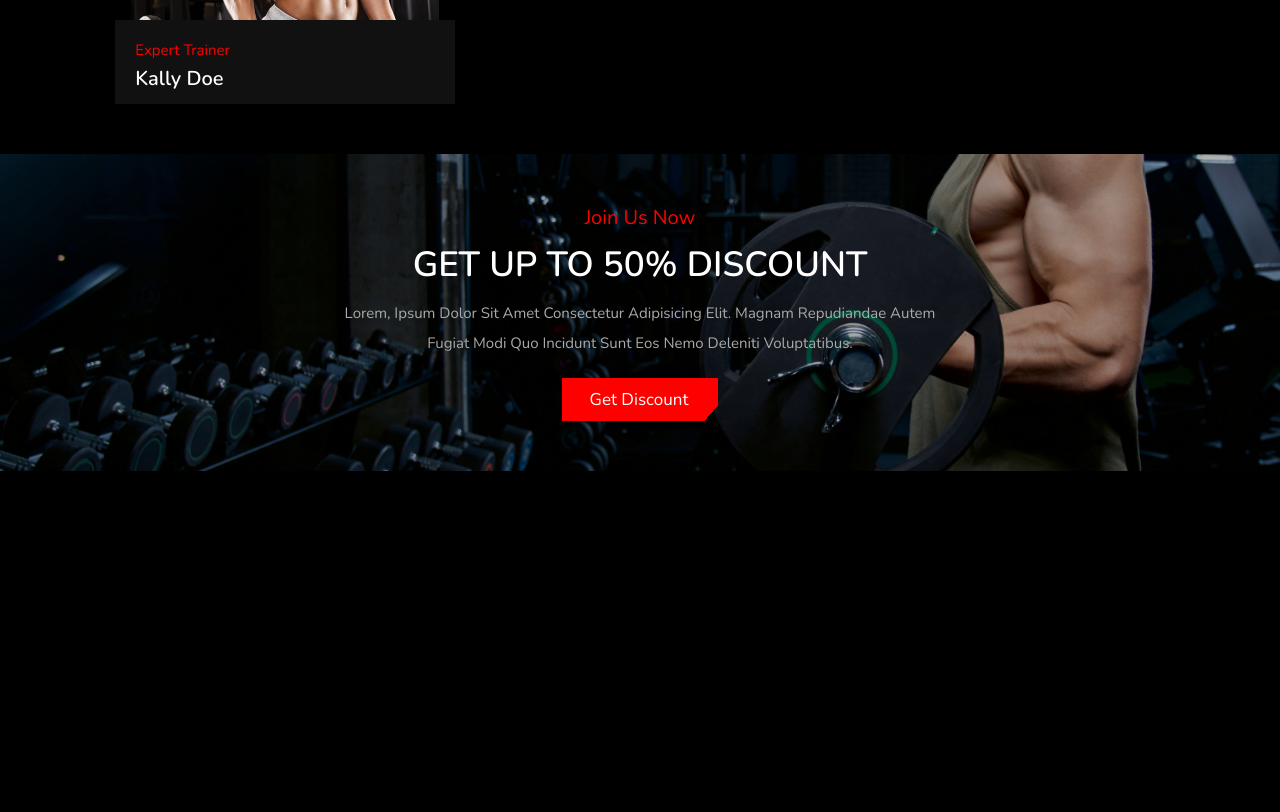
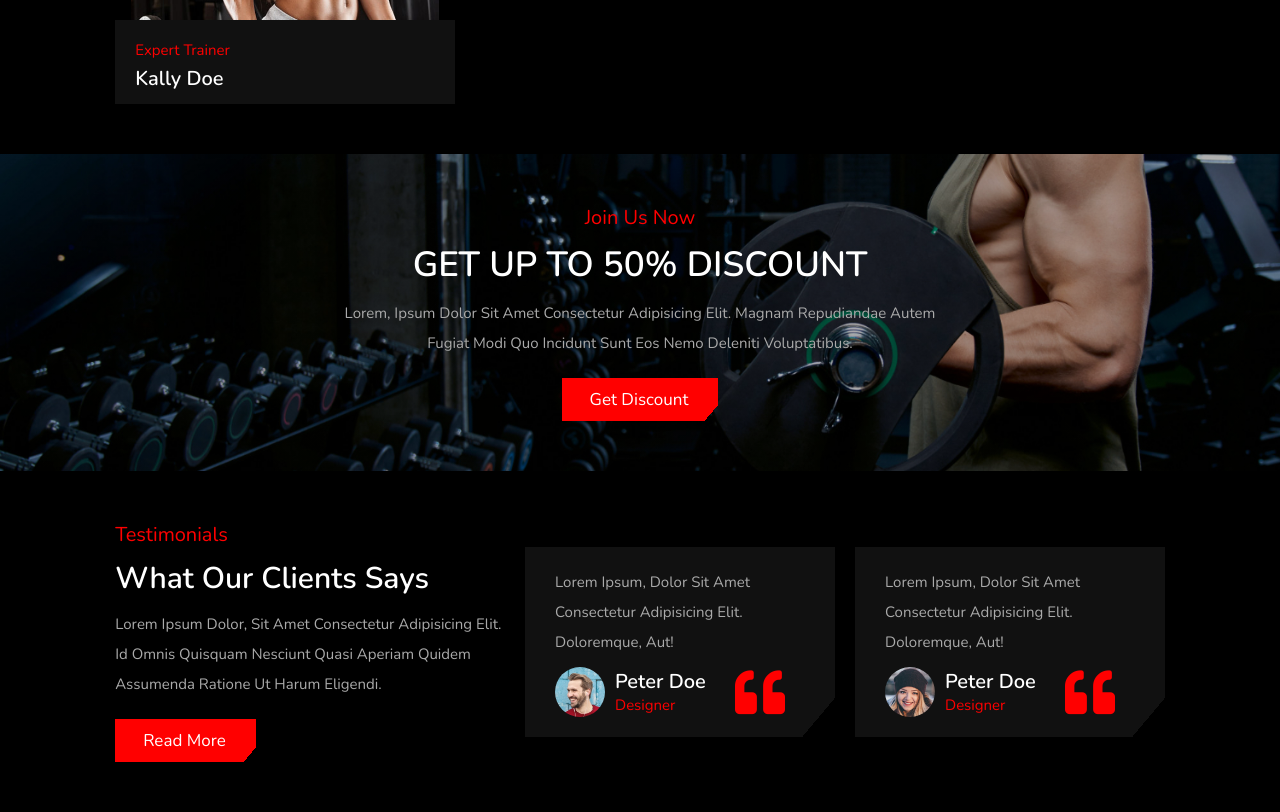
Before and after one commit to devhiderlan/fitness-website, a plain HTML site: page index.html in a window 1280 px wide. Shown: the part 3508-4320 px from the top of the page. Before the commit the page ends 3979 px from the top, so only its background shows below. Drawn offline with nearby package versions, Linux system fonts and the light colour scheme.

Commit message:
Created Review section: Structure and styling

```diff
--- a/Assets/css/style.scss
+++ b/Assets/css/style.scss
@@ -388,6 +388,8 @@ section {
    }
 }
 
+//Trainers section
+
 .trainers .box-container {
    @include grid(29rem);
 
@@ -445,6 +447,8 @@ section {
    }
 }
 
+//Banner section
+
 .banner {
    background: linear-gradient(rgba(0, 0, 0, 0.3), rgba(0, 0, 0, 0.3)),
       url(../images/banner-bg.jpg) no-repeat;
@@ -473,6 +477,89 @@ section {
       line-height: 2;
    }
 }
+
+//Review section
+
+.review {
+   display: flex;
+   align-items: center;
+   flex-wrap: wrap;
+   gap: 2rem;
+
+   .information {
+      flex: 1 1 35rem;
+
+      span {
+         font-size: 2rem;
+         color: $red;
+      }
+
+      h3 {
+         font-size: 3rem;
+         color: $white;
+         padding-top: 1rem;
+      }
+
+      p {
+         font-size: 1.5rem;
+         line-height: 2;
+         color: $light-white;
+         padding: 1rem 0;
+      }
+   }
+
+   .review-slider {
+      flex: 1 1 60rem;
+
+      .slide {
+         background: linear-gradient(130deg, $light-bg 93%, transparent 90%);
+         padding: 2rem 3rem;
+
+         p {
+            font-size:1.5rem;
+            line-height: 2;
+            color: $light-white;
+         }
+
+         .user {
+            display: flex;
+            align-items: center;
+            margin-top: 1rem;
+
+            img {
+               height: 5rem;
+               width: 5rem;
+               object-fit: cover;
+               border-radius: 50%;
+               margin-right: 1rem;
+            }
+
+            h3 {
+               font-size: 2rem;
+               color: $white;
+            }
+
+            span {
+               color: $red;
+               font-size: 1.5rem;
+            }
+
+            i {
+               font-size: 5rem;
+               margin: 0 2rem 0 auto;
+               color: $red;
+            }
+
+         }
+      }
+   }
+}
+
+//Blogs section
+
+
+
+
 
 
 
--- a/Assets/js/script.js
+++ b/Assets/js/script.js
@@ -1,23 +1,42 @@
-let menu = document.querySelector('#menu-btn');
-let navbar = document.querySelector('.header .navbar');
+let menu = document.querySelector('#menu-btn')
+let navbar = document.querySelector('.header .navbar')
 
 menu.onclick = () => {
-   menu.classList.toggle('fa-times');
-   navbar.classList.toggle('active');
-};
+   menu.classList.toggle('fa-times')
+   navbar.classList.toggle('active')
+}
 
 window.onscroll = () => {
-   menu.classList.remove('fa-times');
-   navbar.classList.remove('active');
-};
+   menu.classList.remove('fa-times')
+   navbar.classList.remove('active')
+}
 
-var swiper = new Swiper(".home-slider", {
-  spaceBetween: 20,
-  effect: "fade",
-  grabCursor:true,
-   loop:true,
-  pagination: {
-    el: ".swiper-pagination",
-    clickable: true,
-  },
-});
+var swiper = new Swiper('.home-slider', {
+   spaceBetween: 20,
+   effect: 'fade',
+   grabCursor: true,
+   loop: true,
+   pagination: {
+      el: '.swiper-pagination',
+      clickable: true
+   }
+})
+
+var swiper = new Swiper('.review-slider', {
+   spaceBetween: 20,
+   grabCursor: true,
+   loop: true,
+   autoplay: {
+      delay: 7500,
+      disableOnInteraction: false
+   },
+
+   breakpoints: {
+      0: {
+         slidesPerView: 1
+      },
+      600: {
+         slidesPerView: 2
+      }
+   }
+})
--- a/index.html
+++ b/index.html
@@ -279,7 +279,70 @@
 
       </section>
 
+      <section class="review">
+         <div class="information">
+            <span>testimonials</span>
+            <h3>what our clients says</h3>
+            <p>Lorem ipsum dolor, sit amet consectetur adipisicing elit. Id omnis quisquam nesciunt quasi aperiam quidem assumenda ratione ut harum eligendi.</p>
+            <a href="#" class="btn">read more</a>
+         </div>
 
+         <div class=" swiper review-slider">
+
+            <div class="swiper-wrapper">
+
+               <div class=" swiper-slide slide">
+                  <p>Lorem ipsum, dolor sit amet consectetur adipisicing elit. Doloremque, aut!</p>
+                  <div class="user">
+                     <img src="./Assets/images/pic-1.png" alt="">
+                     <div class="info">
+                        <h3>peter doe</h3>
+                        <span>designer</span>
+                     </div>
+                     <i class="fas fa-quote-left"></i>
+                  </div>
+               </div>
+
+               <div class=" swiper-slide slide">
+                  <p>Lorem ipsum, dolor sit amet consectetur adipisicing elit. Doloremque, aut!</p>
+                  <div class="user">
+                     <img src="./Assets/images/pic-2.png" alt="">
+                     <div class="info">
+                        <h3>peter doe</h3>
+                        <span>designer</span>
+                     </div>
+                     <i class="fas fa-quote-left"></i>
+                  </div>
+               </div>
+
+               <div class=" swiper-slide slide">
+                  <p>Lorem ipsum, dolor sit amet consectetur adipisicing elit. Doloremque, aut!</p>
+                  <div class="user">
+                     <img src="./Assets/images/pic-3.png" alt="">
+                     <div class="info">
+                        <h3>peter doe</h3>
+                        <span>designer</span>
+                     </div>
+                     <i class="fas fa-quote-left"></i>
+                  </div>
+               </div>
+
+               <div class=" swiper-slide slide">
+                  <p>Lorem ipsum, dolor sit amet consectetur adipisicing elit. Doloremque, aut!</p>
+                  <div class="user">
+                     <img src="./Assets/images/pic-4.png" alt="">
+                     <div class="info">
+                        <h3>peter doe</h3>
+                        <span>designer</span>
+                     </div>
+                     <i class="fas fa-quote-left"></i>
+                  </div>
+               </div>
+
+            </div>
+
+         </div>
+      </section>
 
 
 
```
Also changed, not shown: Assets/css/style.css, 1 other file.
